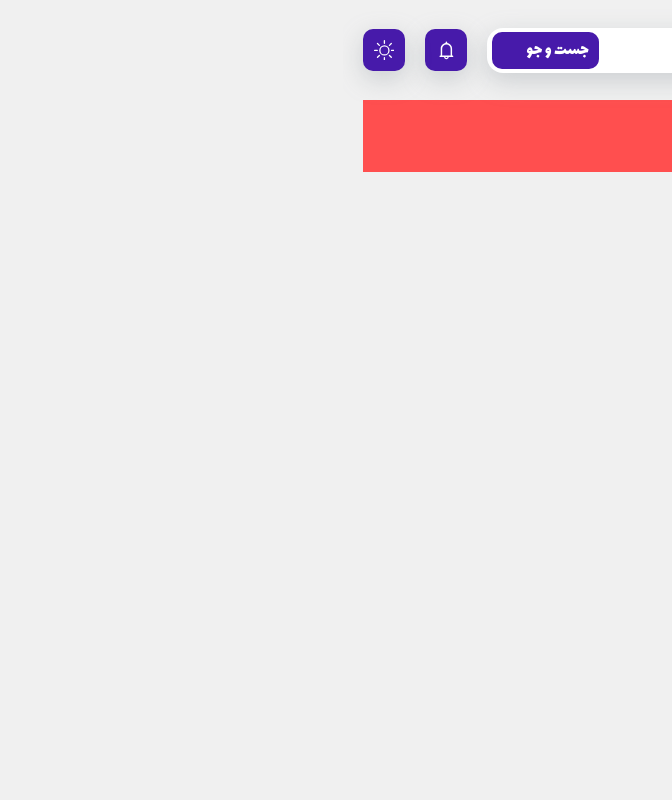
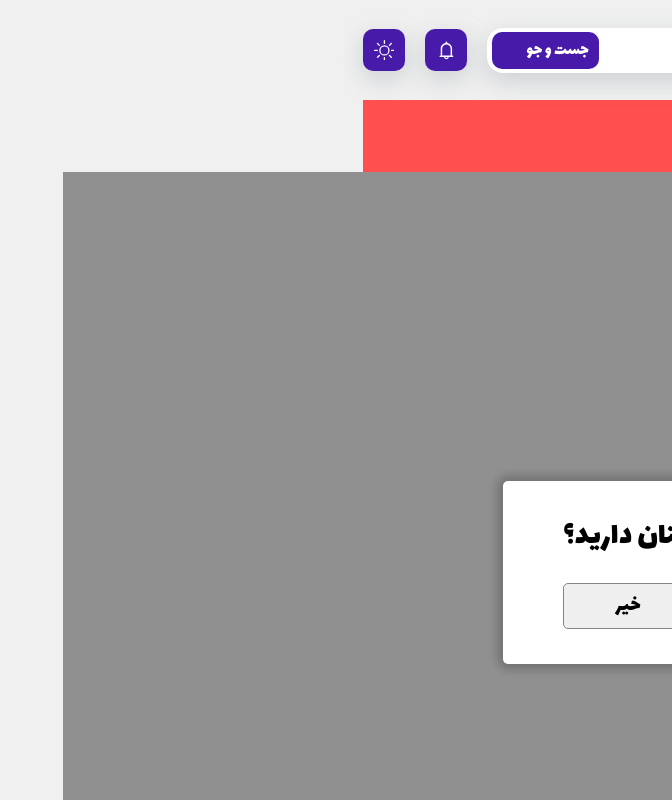
Before and after one commit to AmirNouri-dev/cms-farsi, a React (Vite) app: page /comments in a window 1280 px wide. Shown: the whole page, without its empty margins (608-1280 px from the left). Built offline with nearby package versions, Linux system fonts and the light colour scheme.

Commit message:
code & style delete modal compo

```diff
--- a/src/Components/DeleteModal/DeleteModal.css
+++ b/src/Components/DeleteModal/DeleteModal.css
@@ -0,0 +1,69 @@
+.modal-parent {
+  position: fixed;
+  z-index: 2;
+  width: 100%;
+  height: 100vh;
+  background-color: rgba(0, 0, 0, 0.4);
+  display: flex;
+  justify-content: center;
+  align-items: center;
+  opacity: 0;
+  visibility: hidden;
+  transition: 0.4s;
+  -webkit-transition: 0.4s;
+  -moz-transition: 0.4s;
+  -ms-transition: 0.4s;
+  -o-transition: 0.4s;
+}
+.modal-parent.active {
+  visibility: visible;
+  opacity: 1;
+}
+.delete-modal {
+  background-color: var(--white);
+  padding: 40px 60px 35px;
+  text-align: center;
+  box-shadow: 0 0 10px 6px rgba(0, 0, 0, 0.2);
+  border-radius: 5px;
+  -webkit-border-radius: 5px;
+  -moz-border-radius: 5px;
+  -ms-border-radius: 5px;
+  -o-border-radius: 5px;
+}
+.delete-modal h1 {
+  font-size: 2rem;
+}
+.delete-modal-btns {
+  display: flex;
+  column-gap: 20px;
+}
+.delete-btn {
+  width: 100%;
+  border: 0.5px solid var(--gray);
+  margin-top: 30px;
+  font-size: 1.3rem;
+  padding: 6px 10px;
+  border-radius: 5px;
+  -webkit-border-radius: 5px;
+  -moz-border-radius: 5px;
+  -ms-border-radius: 5px;
+  -o-border-radius: 5px;
+  transition: 250ms;
+  -webkit-transition: 250ms;
+  -moz-transition: 250ms;
+  -ms-transition: 250ms;
+  -o-transition: 250ms;
+}
+.delete-btn:hover {
+  box-shadow: 0 0 10px 3px rgba(0, 0, 0, 0.2);
+  transform: scale(1.1);
+  -webkit-transform: scale(1.1);
+  -moz-transform: scale(1.1);
+  -ms-transform: scale(1.1);
+  -o-transform: scale(1.1);
+}
+.detele-modal-accept-btn {
+  color: var(--white);
+  background-color: var(--blue);
+  width: 100%;
+}
--- a/src/Components/DeleteModal/DeleteModal.jsx
+++ b/src/Components/DeleteModal/DeleteModal.jsx
@@ -0,0 +1,15 @@
+import React from "react";
+import "./DeleteModal.css";
+export default function DeleteModal() {
+  return (
+    <div className="modal-parent active">
+      <div className="delete-modal">
+        <h1>آیا از حذف اطمینان دارید؟</h1>
+        <div className="delete-modal-btns">
+          <button className="delete-btn detele-modal-accept-btn">بله</button>
+          <button className="delete-btn detele-modal-reject-btn">خیر</button>
+        </div>
+      </div>
+    </div>
+  );
+}
--- a/src/Pages/Comments/Comments.jsx
+++ b/src/Pages/Comments/Comments.jsx
@@ -1,11 +1,13 @@
 import React from "react";
 import "./Comments.css";
 import ErrorBox from "../../Components/ErrorBox/ErrorBox";
+import DeleteModal from "../../Components/DeleteModal/DeleteModal";
 
 export default function Comments() {
   return (
     <div>
       <ErrorBox msg="هیچ کامنتی یافت نشد !" />
+      <DeleteModal />
     </div>
   );
 }
```
